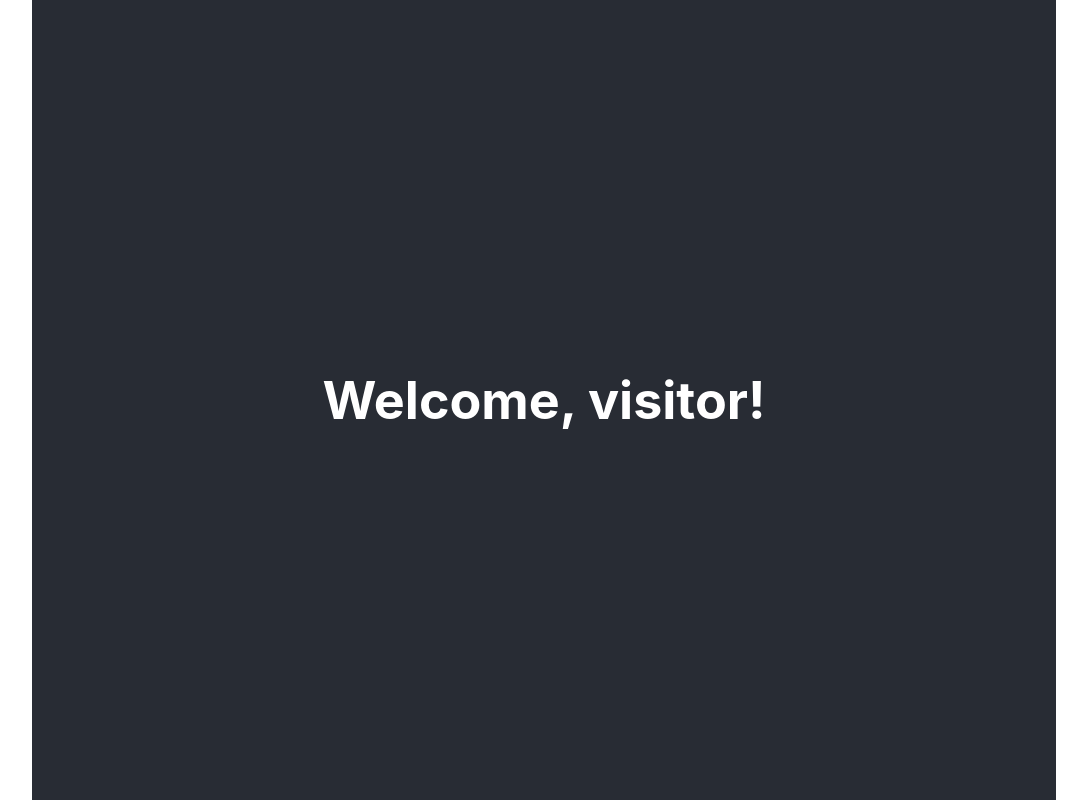
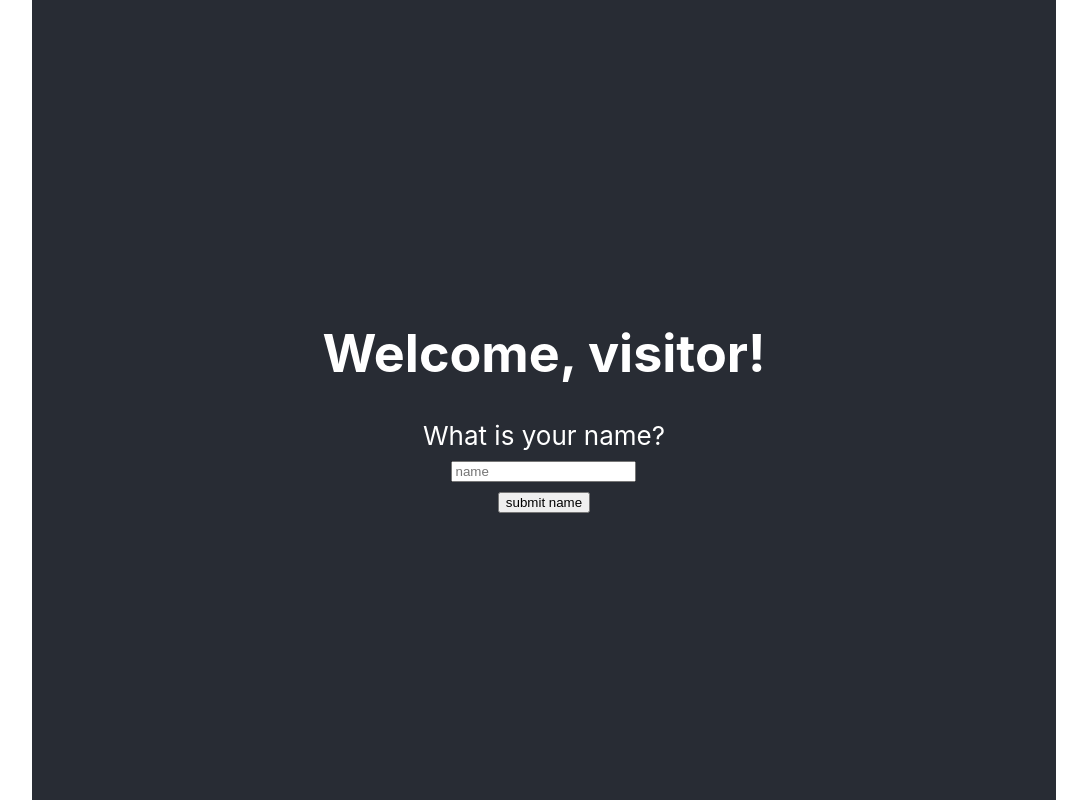
Before and after one commit to SteeshMcK/learn-amplify-app, a React (Create React App) app: page / in a window 1280 px wide. Shown: the whole page, without its empty margins (96-1183 px from the left). Built offline with nearby package versions, Linux system fonts and the light colour scheme.

Commit message:
add question component

```diff
--- a/src/App.js
+++ b/src/App.js
@@ -1,5 +1,6 @@
 import React from 'react'
 import GenericGreeting from './components/Generic-greeting/GenericGreeting'
+import Question from './components/Question/Question'
 import './App.css'
 
 function App() {
@@ -7,6 +8,7 @@ function App() {
     <div className="App">
       <header className="App-header">
         <GenericGreeting />
+        <Question />
       </header>
     </div>
   );
--- a/src/components/Generic-greeting/GenericGreeting.js
+++ b/src/components/Generic-greeting/GenericGreeting.js
@@ -1,4 +1,4 @@
-import React from 'react';
+import React from 'react'
 
 const GenericGreeting  = () => {
     return (
--- /dev/null
+++ b/src/components/Question/Question.js
@@ -0,0 +1,29 @@
+import React, { useState } from 'react'
+
+const Question  = () => {
+    const [userName, setUserName] = useState({
+        name: ''
+    })
+    const handleInputChange = e => {
+        const {name, value} = e.target
+        setUserName({...userName, [name]: value})
+    }
+    const handleSubmit = (e) => {
+        e.preventDefault()
+        console.log(userName.name)
+    }
+    return (
+        <div className='question'>
+            <form id='questionForm' onSubmit={handleSubmit}>
+                <label>What is your name?
+                    <br />
+                    <input type='text' name='name' placeholder='name' value={userName.name} required onChange={handleInputChange}/>
+                </label>
+                <br />
+                <input type="submit" value="submit name" />
+            </form>
+        </div>
+    )
+}
+
+export default Question
```
Also changed, not shown: 1 other file (tests, documents, lock files or other folders).
